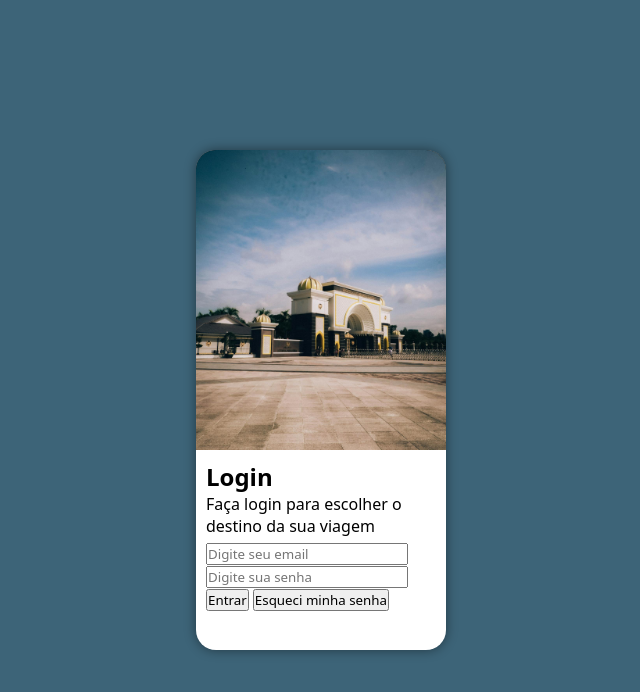
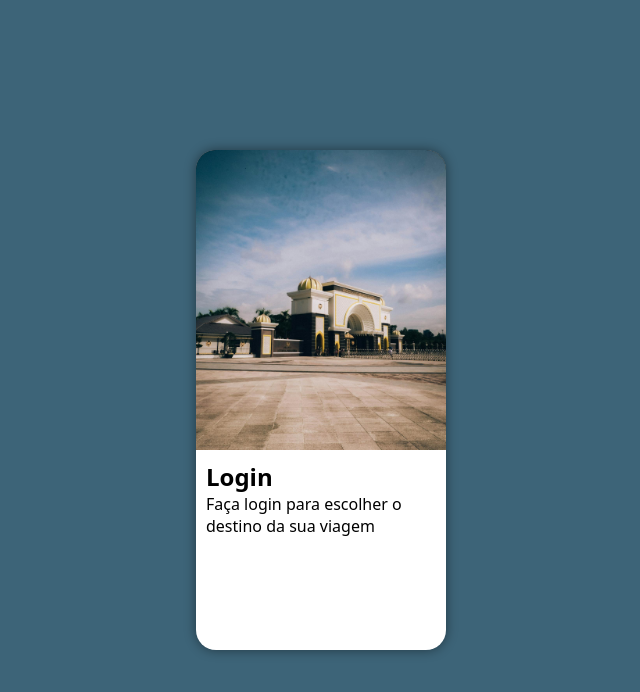
Before and after one commit to matheusolif/projeto-login, a plain HTML site: page index.html in a window 1280 px wide. Shown: the whole page, without its empty margins (319-959 px from the left). Drawn offline with Linux system fonts and the light colour scheme.

Commit message:
exclui form

```diff
--- a/index.html
+++ b/index.html
@@ -19,21 +19,7 @@
                 <form action="#" method="post">
 
 
-                    <div>
-                        <label for="iemal"></label>
-                        <input type="email" name="email" id="iemal" placeholder="Digite seu email" required>
-                    </div>
 
-                    <div>
-                        <label for="isenha"></label>
-                        <input type="password" name="senha" id="isenha" required placeholder="Digite sua senha">
-                    </div>
-
-                    <div>
-                        <button type="submit">Entrar</button>
-                        <input type="button" value="Esqueci minha senha" >
-                    </div>
-                </form>
             </div>
 
         </section>
```
